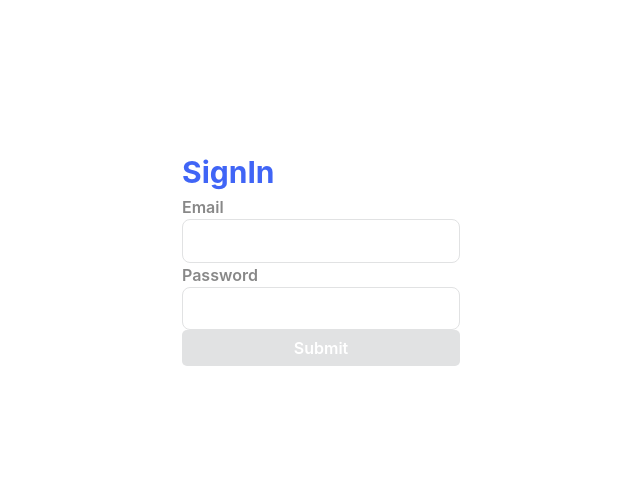
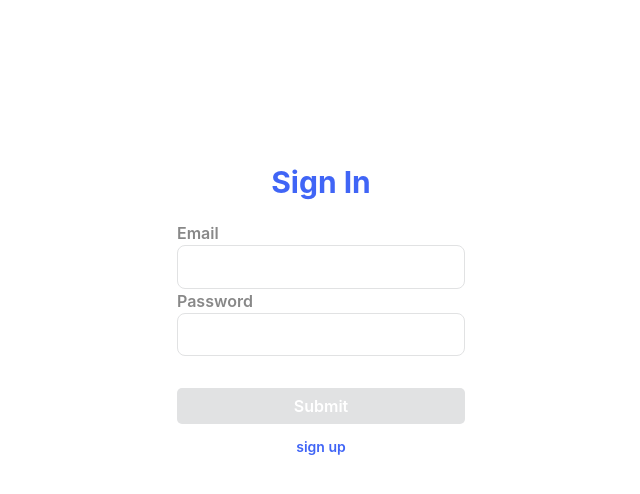
Before and after one commit to chyerin802/wanted-pre-onboarding-frontend, a React (Create React App) app: page /signin in a window 1280 px wide. Shown: the top 494 px of the page, without its empty margins (319-959 px from the left). Built offline with nearby package versions, Linux system fonts and the light colour scheme; no server answers.

Commit message:
#32 design: 전체적인 스타일 수정

```diff
--- a/src/components/Title.js
+++ b/src/components/Title.js
@@ -5,6 +5,7 @@ const StyledTitle = styled.h1`
   color: var(--main-color);
   font-size: 30px;
   font-weight: 700;
+  text-align: center;
 `;
 
 /**
--- a/src/components/auth/SignInForm.js
+++ b/src/components/auth/SignInForm.js
@@ -37,7 +37,7 @@ const SignInForm = () => {
         ></input>
       </TextInput>
       {touched.email && errors.email && (
-        <span className="input__error-msg">{errors.email}</span>
+        <p className="input__error-msg">{errors.email}</p>
       )}
       <TextInput>
         <label htmlFor="password">Password</label>
@@ -51,7 +51,7 @@ const SignInForm = () => {
         ></input>
       </TextInput>
       {touched.password && errors.password && (
-        <span className="input__error-msg">{errors.password}</span>
+        <p className="input__error-msg">{errors.password}</p>
       )}
       <Button
         data-testid="signin-button"
--- a/src/components/todo/Todo.js
+++ b/src/components/todo/Todo.js
@@ -8,7 +8,8 @@ const TodoItem = styled.li`
   display: flex;
   align-items: center;
   justify-content: space-between;
-
+  width: 100%;
+  margin-top: 0.75rem;
   > .todo-content {
     display: flex;
     align: center;
--- a/src/components/todo/TodoList.js
+++ b/src/components/todo/TodoList.js
@@ -1,6 +1,11 @@
+import styled from 'styled-components';
+import PropTypes from 'prop-types';
 import Todo from './Todo';
-import PropTypes from 'prop-types';
 import { deleteTodo } from 'api/apis/todo';
+
+const StyledTodoList = styled.ul`
+  width: 100%;
+`;
 
 const TodoList = ({ todoList, setTodoList }) => {
   const handleDeleteTodo = async (id) => {
@@ -13,7 +18,7 @@ const TodoList = ({ todoList, setTodoList }) => {
   };
 
   return (
-    <ul>
+    <StyledTodoList>
       {todoList.map((el) => {
         return (
           <Todo
@@ -25,7 +30,7 @@ const TodoList = ({ todoList, setTodoList }) => {
           />
         );
       })}
-    </ul>
+    </StyledTodoList>
   );
 };
 
--- /dev/null
+++ b/src/layouts/AuthLayOut.js
@@ -0,0 +1,36 @@
+import PropTypes from 'prop-types';
+import styled from 'styled-components';
+import Title from 'components/Title';
+
+const AuthContainer = styled.div`
+  form {
+    margin: 1rem 0 0.5rem 0;
+    > button {
+      margin-top: 2rem;
+    }
+  }
+
+  .auth-link {
+    display: flex;
+    justify-content: center;
+
+    button {
+    }
+  }
+`;
+
+const AuthLayOut = ({ title, children }) => {
+  return (
+    <AuthContainer>
+      <Title>{title}</Title>
+      {children}
+    </AuthContainer>
+  );
+};
+
+AuthLayOut.propTypes = {
+  title: PropTypes.string,
+  children: PropTypes.node,
+};
+
+export default AuthLayOut;
--- a/src/layouts/MainLayOut.js
+++ b/src/layouts/MainLayOut.js
@@ -4,11 +4,15 @@ import PropTypes from 'prop-types';
 const LayOut = styled.div`
   display: flex;
   justify-content: center;
-  padding: 100px;
 `;
 
 const Container = styled.div`
-  padding: 50px;
+  margin-top: 10rem;
+  width: 18rem;
+
+  h1 {
+    margin-bottom: 1rem;
+  }
 `;
 
 const MainLayOut = ({ children }) => {
@@ -20,7 +24,7 @@ const MainLayOut = ({ children }) => {
 };
 
 MainLayOut.propTypes = {
-  children: PropTypes.element,
+  children: PropTypes.node,
 };
 
 export default MainLayOut;
--- a/src/pages/MainPage.js
+++ b/src/pages/MainPage.js
@@ -1,26 +1,35 @@
 import { Link } from 'react-router-dom';
+import styled from 'styled-components';
 import Title from 'components/Title';
 import isLogin from 'utils/isLogin';
+import Button from 'components/Button';
+
+const LinkWrapper = styled.div`
+  display: flex;
+  justify-content: center;
+
+  gap: 1rem;
+`;
 
 const MainPage = () => {
   return (
     <div>
-      <Title>Wanted Pre-onboarding</Title>
+      <Title>Pre-Onboarding</Title>
       {isLogin() ? (
-        <div>
+        <LinkWrapper>
           <Link to="/todo">
-            <button>Todo</button>
+            <Button size="large">Todo</Button>
           </Link>
-        </div>
+        </LinkWrapper>
       ) : (
-        <div>
+        <LinkWrapper>
           <Link to="/signin">
-            <button>SignIn</button>
+            <Button size="large">Sign In</Button>
           </Link>
           <Link to="/signup">
-            <button>SignUp</button>
+            <Button size="large">Sign Up</Button>
           </Link>
-        </div>
+        </LinkWrapper>
       )}
     </div>
   );
--- a/src/pages/SignInPage.js
+++ b/src/pages/SignInPage.js
@@ -1,13 +1,13 @@
 import { useEffect } from 'react';
-import { useNavigate } from 'react-router-dom';
+import { useNavigate, Link } from 'react-router-dom';
 import SignInForm from 'components/auth/SignInForm';
-import Title from 'components/Title';
+import AuthLayOut from 'layouts/AuthLayOut';
 import isLogin from 'utils/isLogin';
+import Button from 'components/Button';
 
 const SignInPage = () => {
   const navigate = useNavigate();
   useEffect(() => {
-    console.log('hi');
     if (isLogin()) {
       navigate('/todo');
       return;
@@ -15,10 +15,14 @@ const SignInPage = () => {
   });
 
   return (
-    <div>
-      <Title>SignIn</Title>
+    <AuthLayOut title="Sign In">
       <SignInForm></SignInForm>
-    </div>
+      <div className="auth-link">
+        <Link to="/signup">
+          <Button letter>sign up</Button>
+        </Link>
+      </div>
+    </AuthLayOut>
   );
 };
 
--- a/src/pages/SignUpPage.js
+++ b/src/pages/SignUpPage.js
@@ -1,7 +1,8 @@
 import { useEffect } from 'react';
-import { useNavigate } from 'react-router-dom';
+import { useNavigate, Link } from 'react-router-dom';
 import SignUpForm from 'components/auth/SignUpForm';
-import Title from 'components/Title';
+import AuthLayOut from 'layouts/AuthLayOut';
+import Button from 'components/Button';
 import isLogin from 'utils/isLogin';
 
 const SignUpPage = () => {
@@ -15,10 +16,14 @@ const SignUpPage = () => {
   }, [navigate]);
 
   return (
-    <div>
-      <Title>SignUp</Title>
+    <AuthLayOut title="Sign Up">
       <SignUpForm></SignUpForm>
-    </div>
+      <div className="auth-link">
+        <Link to="/signin">
+          <Button letter>sign in</Button>
+        </Link>
+      </div>
+    </AuthLayOut>
   );
 };
 
```
Also changed, not shown: src/components/Button.js (+2 -5 lines).
